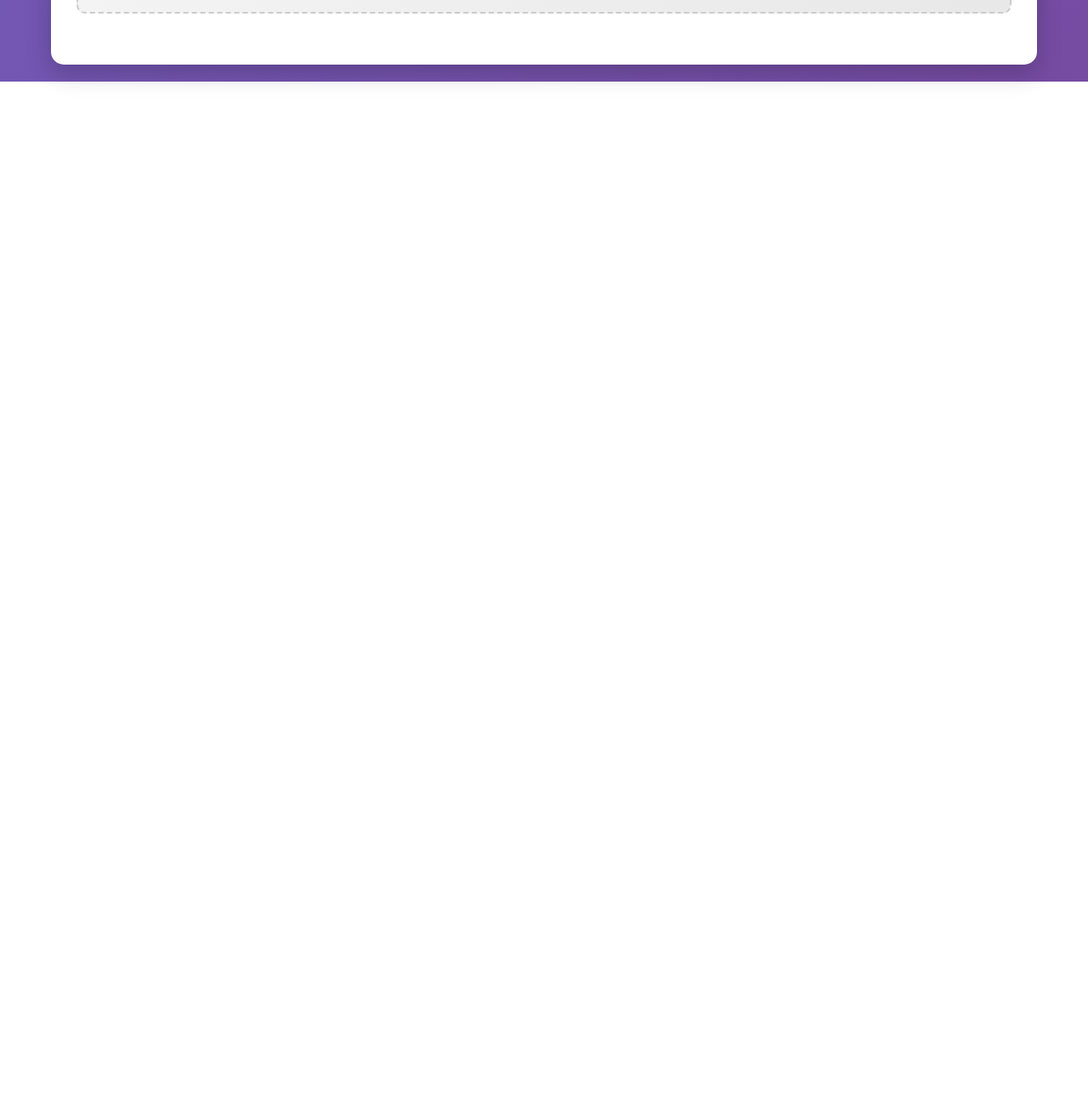
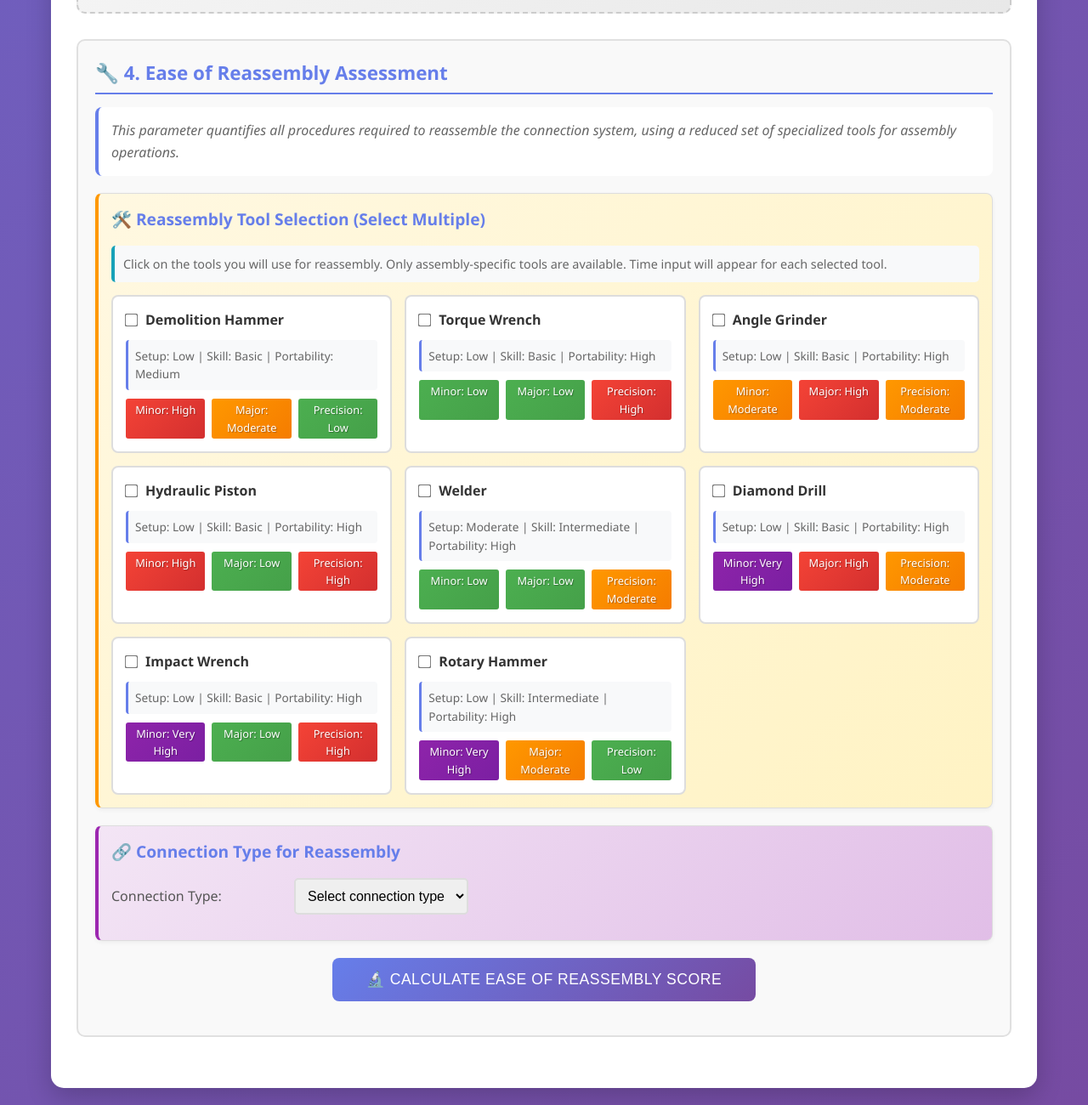
Before and after one commit to charliefrigeri/Reusability-Index-, a plain HTML site: page index.html in a window 1280 px wide. Shown: the part 4422-5722 px from the top of the page at 85% size. Before the commit the page ends 4518 px from the top, so only its background shows below. Drawn offline with Linux system fonts and the light colour scheme.

Commit message:
Update index.html

```diff
--- a/index.html
+++ b/index.html
@@ -286,6 +286,61 @@
                         <h3>📋 Remaining Parameters</h3>
                         <p>Additional parameters (4-12) will be added progressively as each section is completed and tested.</p>
                     </div>
+
+                    <!-- 4. Ease of Reassembly -->
+                    <div class="form-section">
+                        <h3>🔧 4. Ease of Reassembly Assessment</h3>
+                        <p class="section-description">This parameter quantifies all procedures required to reassemble the connection system, using a reduced set of specialized tools for assembly operations.</p>
+
+                        <!-- Reassembly Tool Selection -->
+                        <div class="subsection tool-section">
+                            <h4>🛠️ Reassembly Tool Selection (Select Multiple)</h4>
+                            <p class="tool-instruction">Click on the tools you will use for reassembly. Only assembly-specific tools are available. Time input will appear for each selected tool.</p>
+
+                            <!-- Reassembly tool grid will be populated by JavaScript -->
+                            <div class="tool-grid" id="reassemblyToolSelectionGrid">
+                                <!-- Reassembly tools will be dynamically generated here -->
+                            </div>
+                        </div>
+
+                        <!-- Connection Type for Reassembly -->
+                        <div class="subsection connection-section">
+                            <h4>🔗 Connection Type for Reassembly</h4>
+                            <div class="form-group">
+                                <label for="reassemblyConnectionType">Connection Type:</label>
+                                <select id="reassemblyConnectionType" required>
+                                    <option value="">Select connection type</option>
+                                    <option value="Cementitious">Cementitious</option>
+                                    <option value="Screw">Screw</option>
+                                    <option value="Bolt">Bolt</option>
+                                    <option value="Other">Other</option>
+                                </select>
+                            </div>
+                            <div class="form-group" id="reassemblyConnectorsGroup" style="display: none;">
+                                <label for="reassemblyNumberOfConnectors">Number of Connectors:</label>
+                                <input type="number" id="reassemblyNumberOfConnectors" min="1" step="1" placeholder="Enter number of connectors">
+                            </div>
+                        </div>
+
+                        <!-- Tool Properties Display for Reassembly -->
+                        <div id="reassemblyToolPropertiesDisplay" class="subsection tool-props-section hidden">
+                            <h4>🔍 Selected Reassembly Tools Summary</h4>
+                            <div id="reassemblyToolPropertiesList"></div>
+                        </div>
+
+                        <!-- Calculate Button and Result -->
+                        <div class="button-container">
+                            <button type="button" class="calculate-btn" onclick="calculateEaseOfReassembly()">
+                                🔬 Calculate Ease of Reassembly Score
+                            </button>
+                        </div>
+
+                        <div id="reassemblyResult" class="results hidden">
+                            <h4>📊 Ease of Reassembly Result</h4>
+                            <div class="score-display" id="reassemblyScore">Score: --</div>
+                            <div id="reassemblyDetails" class="result-details"></div>
+                        </div>
+                    </div>
                 </form>
             </div>
 
```
